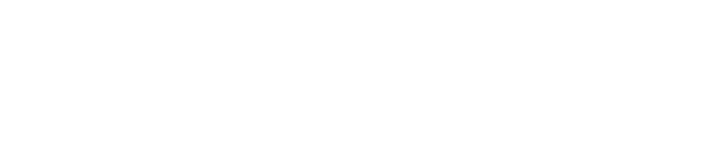
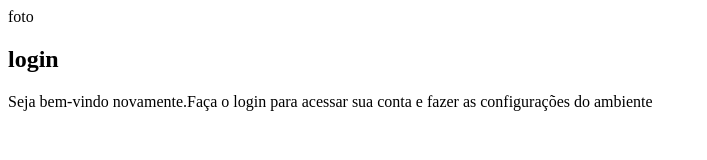
Before and after one commit to Efidiego/projeto-login, a plain HTML site: page index.html in a window 1280 px wide. Shown: the whole page, without its empty margins (0-707 px from the left). Drawn offline with Linux system fonts and the light colour scheme.

Commit message:
estrutura login

```diff
--- /dev/null
+++ b/estilos/style.css
@@ -0,0 +1,6 @@
+@charset "UFT-8";
+
+/* Paleta de cores
+    verde #49a09d
+    lilás #5f2c82
+/*
--- a/index.html
+++ b/index.html
@@ -4,8 +4,23 @@
     <meta charset="UTF-8">
     <meta name="viewport" content="width=device-width, initial-scale=1.0">
     <title>Login</title>
+    <link rel="stylesheet" href="estilos/style.css">
 </head>
 <body>
+    <main>
+        <section id="login">
+            <div id="imagem">
+                foto
+            </div>
+            <div id="formulario">
+                <h1>login</h1>
+                <p>Seja bem-vindo novamente.Faça o login para acessar sua conta e fazer as configurações do ambiente
+                </p>
+                <form action="login.php" method="post">
 
+                </form>
+            </div>
+        </section>
+    </main>
 </body>
 </html>
```
